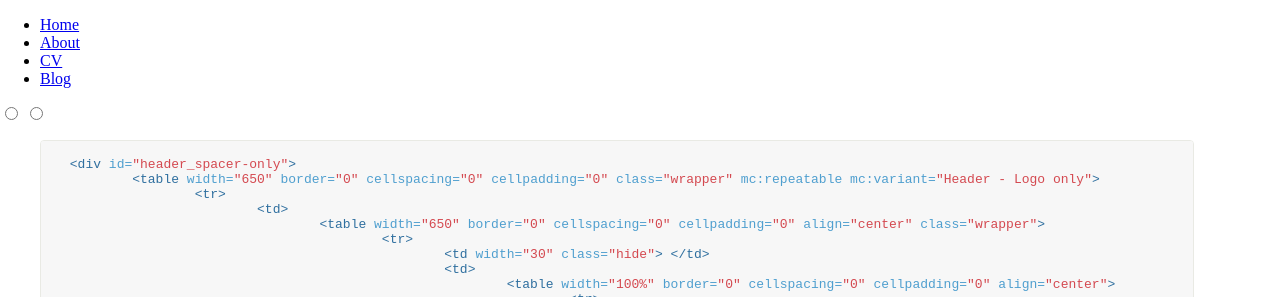
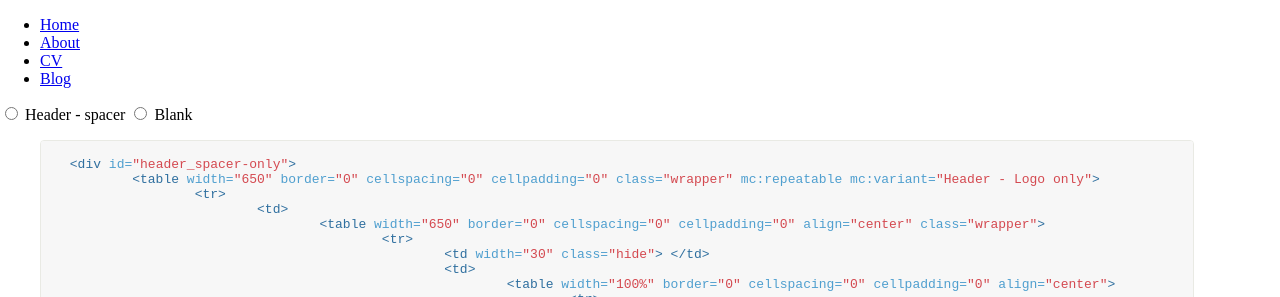
Before and after one commit to alysonnakamura/puddle-for-email, a Jekyll site: the page built from docs/index.html, in a window 1280 px wide and 900 px high. Shown: the top 297 px of the window. Built offline with Jekyll 4.4.1, drawn with Linux system fonts in a browser that asks for light colours; nearby versions of some CDN libraries.

Commit message:
Update index.html

```diff
--- a/docs/index.html
+++ b/docs/index.html
@@ -3,12 +3,16 @@ layout: builder
 title: Home
 ---
 
-<input type="radio" name="test" value="mc_header-spacer.html">
-<input type="radio" name="test" value="">
-
+<input type="radio" class="test-control" name="test" value="mc_header-spacer.html" id="header_spacer">
+      <label for="header_spacer">Header - spacer</label>
+
+<input type="radio" class="test-control" name="test" value="" id="blank">
+      <label for="blank">Blank</label>
+<div id="code-example">
 {% highlight html %}
 {% include mc_header-spacer.html %}
 {% endhighlight %}
+</div>
 
 		<table class="cw-background-color" width="100%" border="0" align="center" cellspacing="0" cellpadding="0">
 			<tr>
```
